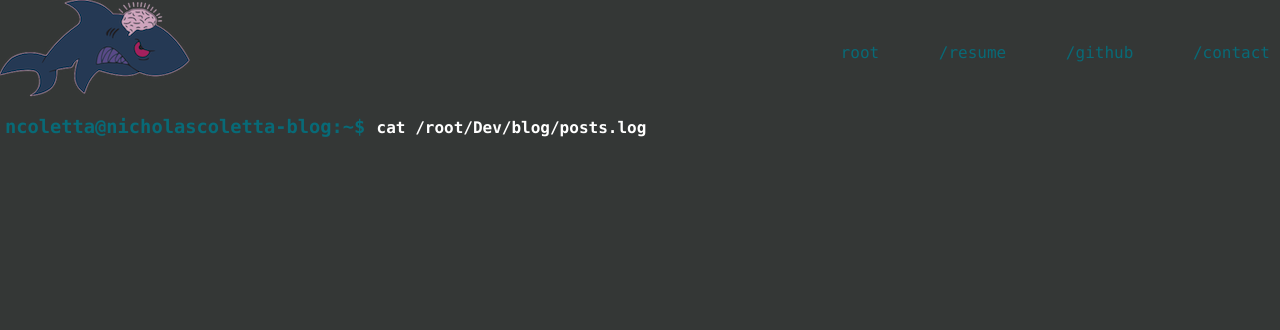
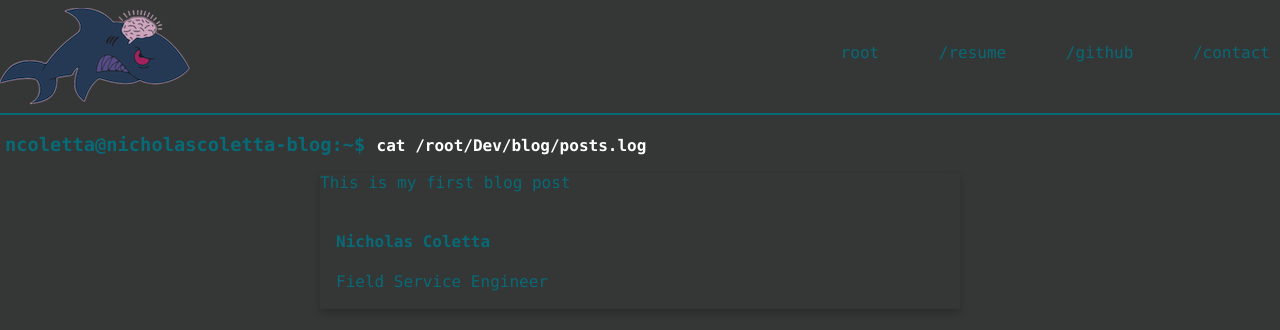
Before and after one commit to statusquonjc46/projects_scripts_tools, a Flask app: page / in a window 1280 px wide. Shown: the top 330 px of the page. Run offline with Flask 2, Linux system fonts and the light colour scheme.

Commit message:
card blog post formatting for the website.

```diff
--- a/flask/web_app/blog/flaskblog/static/css/main.css
+++ b/flask/web_app/blog/flaskblog/static/css/main.css
@@ -17,7 +17,9 @@ body {
 }
 
 header {
-
+    border-bottom: 2px;
+    border-bottom-style: solid;
+    border-color: rgba(8, 106, 119, 1)
 }
 
 header::after {
@@ -28,6 +30,8 @@ header::after {
 
 .logo {
     float: left;
+    margin-top: 8px;
+    margin-bottom: 8px;
     padding: 0px;
 }
 
@@ -58,7 +62,7 @@ nav a {
 }
 
 nav a:hover {
-    color: rgb(0, 0, 0);
+    color:white;
 }
 
 nav a::before {
@@ -66,7 +70,7 @@ nav a::before {
     display: block;
     height: 3px;
     width: 0%;
-    background-color: grey;
+    background-color: rgba(8, 106, 119, 1);
     top: 0;
     position: absolute;
     transition: all ease-in-out 250ms;
@@ -75,3 +79,22 @@ nav a::before {
 nav a:hover::before {
     width: 100%;
 }
+
+
+.card {
+    /* Add shadows to create the "card" effect */
+    box-shadow: 0 4px 8px 0 rgba(0,0,0,0.2);
+    transition: 0.3s;
+    width: 50%;
+    margin: 0 auto;
+}
+
+  /* On mouse-over, add a deeper shadow */
+  .card:hover {
+    box-shadow: 0 8px 16px 0 rgba(0,0,0,0.2);
+  }
+
+  /* Add some padding inside the card container */
+  .container {
+    padding: 2px 16px;
+  }
--- a/flask/web_app/blog/flaskblog/templates/home.html
+++ b/flask/web_app/blog/flaskblog/templates/home.html
@@ -7,4 +7,12 @@
 {% block body %}
 <h3 class="term-prompt">ncoletta@nicholascoletta-blog:~$   <span class="cat-command">cat /root/Dev/blog/posts.log</span></h3>
 
+<div class="card">
+    <p>This is my first blog post</p>
+    <div class="container">
+      <h4><b>Nicholas Coletta</b></h4>
+      <p>Field Service Engineer</p>
+    </div>
+  </div>
+
 {% endblock %}
```
